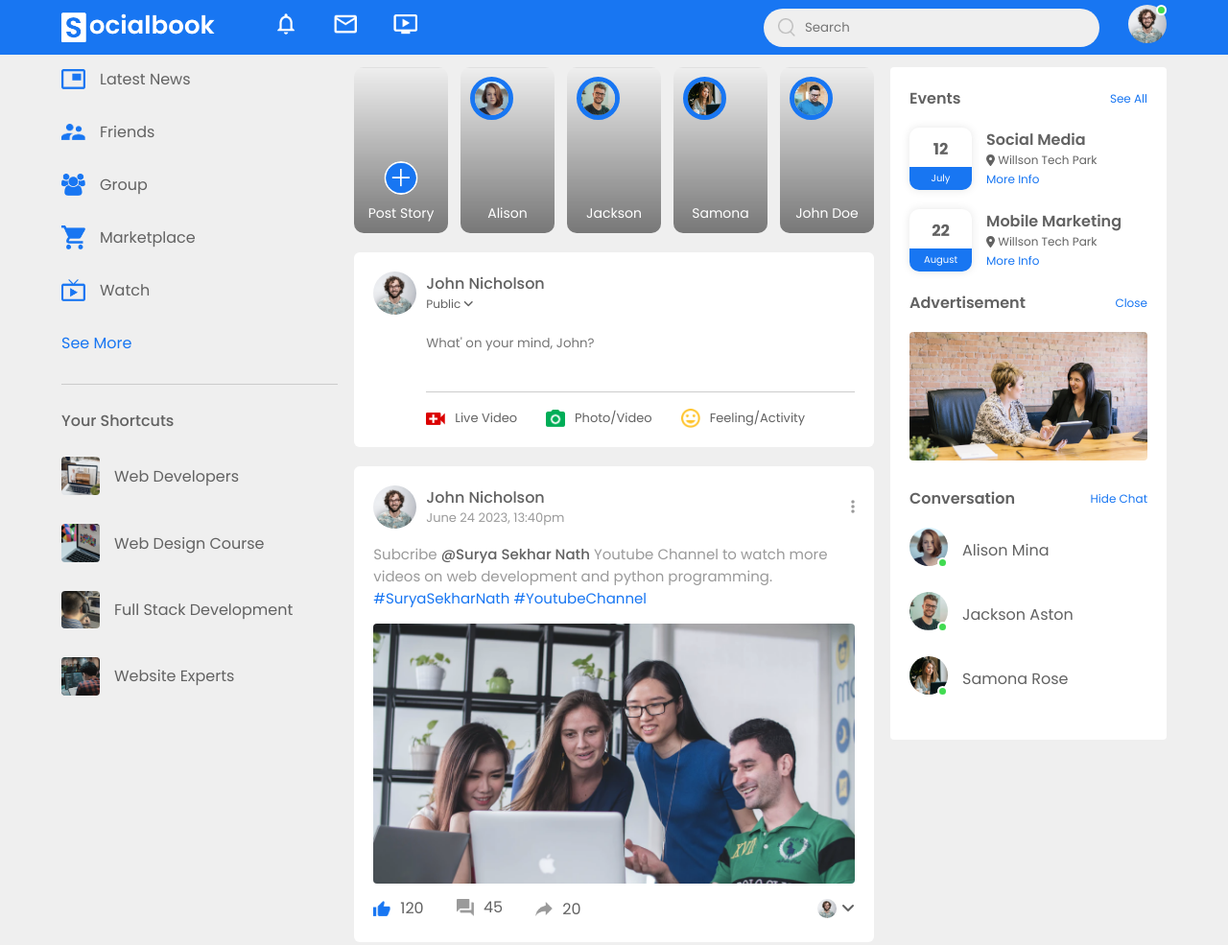
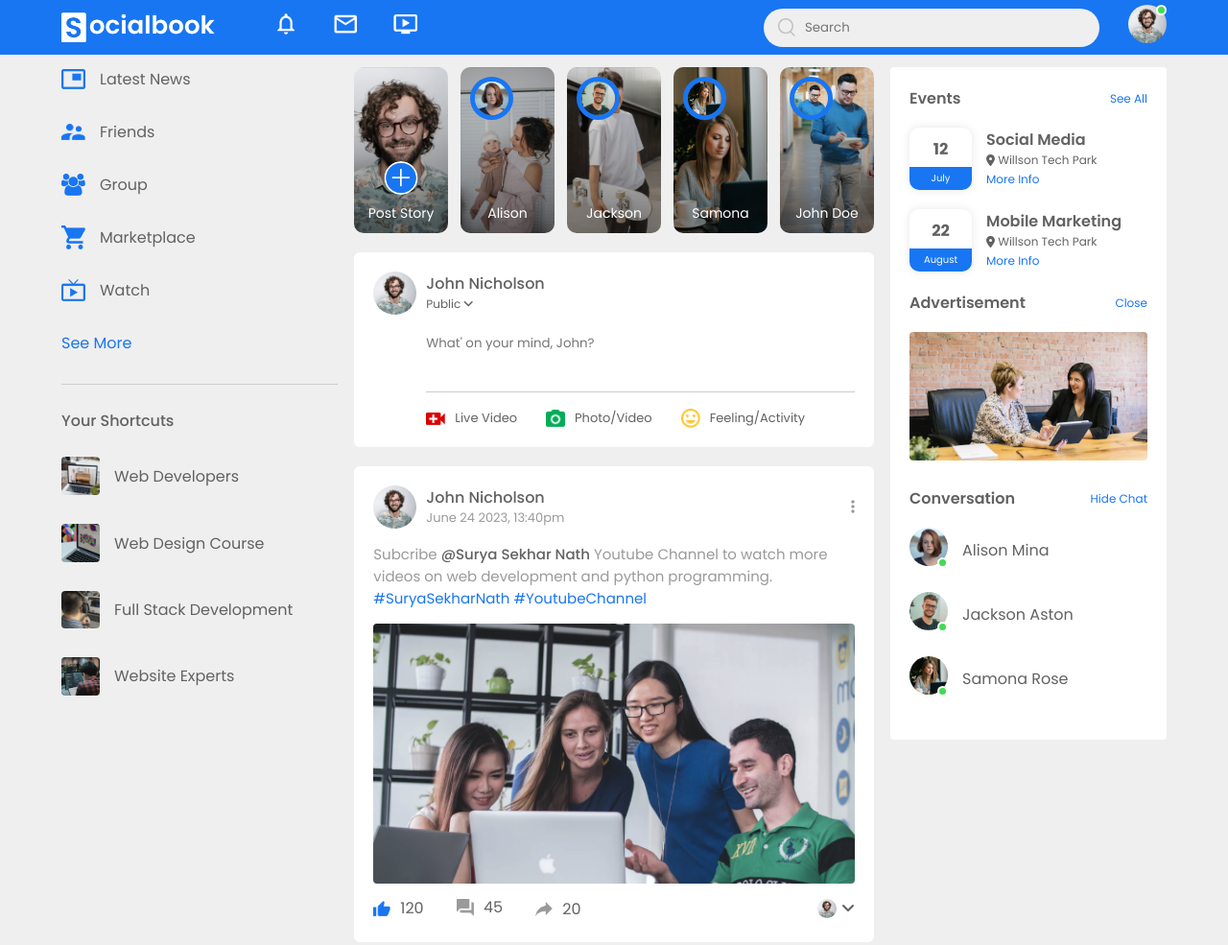
Before and after one commit to GamerLevis27/Social-Media-Website, a plain HTML site: page index.html in a window 1280 px wide. Shown: the top 985 px of the page at 96% size. Drawn offline with Linux system fonts and the light colour scheme.

Commit message:
Update style.css

```diff
--- a/style.css
+++ b/style.css
@@ -327,27 +327,27 @@ nav
 
 .story1
 {
-    background-image: linear-gradient(transparent, rgba(0, 0, 0, 0.5)),url(images/status-1.png);
+    background-image: linear-gradient(transparent, rgba(0, 0, 0, 0.5)),url(status-1.png);
 }
 
 .story2
 {
-    background-image: linear-gradient(transparent, rgba(0, 0, 0, 0.5)),url(images/status-2.png);
+    background-image: linear-gradient(transparent, rgba(0, 0, 0, 0.5)),url(status-2.png);
 }
 
 .story3
 {
-    background-image: linear-gradient(transparent, rgba(0, 0, 0, 0.5)),url(images/status-3.png);
+    background-image: linear-gradient(transparent, rgba(0, 0, 0, 0.5)),url(status-3.png);
 }
 
 .story4
 {
-    background-image: linear-gradient(transparent, rgba(0, 0, 0, 0.5)),url(images/status-4.png);
+    background-image: linear-gradient(transparent, rgba(0, 0, 0, 0.5)),url(status-4.png);
 }
 
 .story5
 {
-    background-image: linear-gradient(transparent, rgba(0, 0, 0, 0.5)),url(images/status-5.png);
+    background-image: linear-gradient(transparent, rgba(0, 0, 0, 0.5)),url(status-5.png);
 }
 
 .story.story1 img
```
